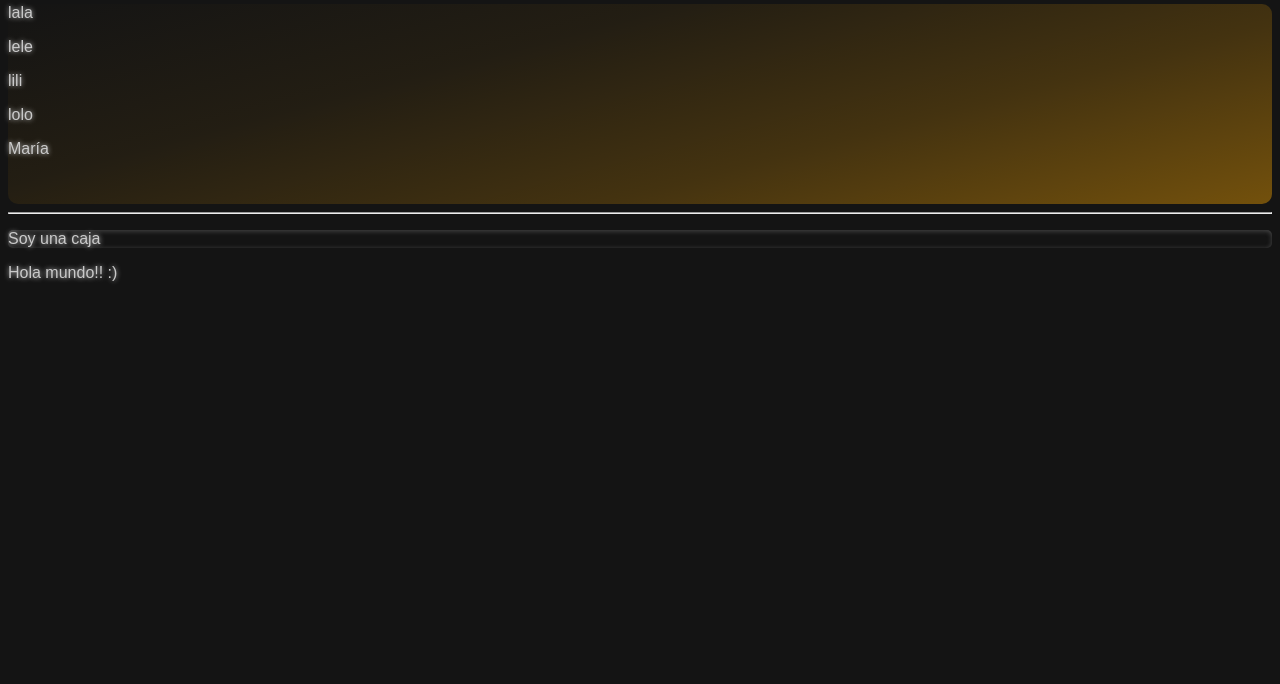
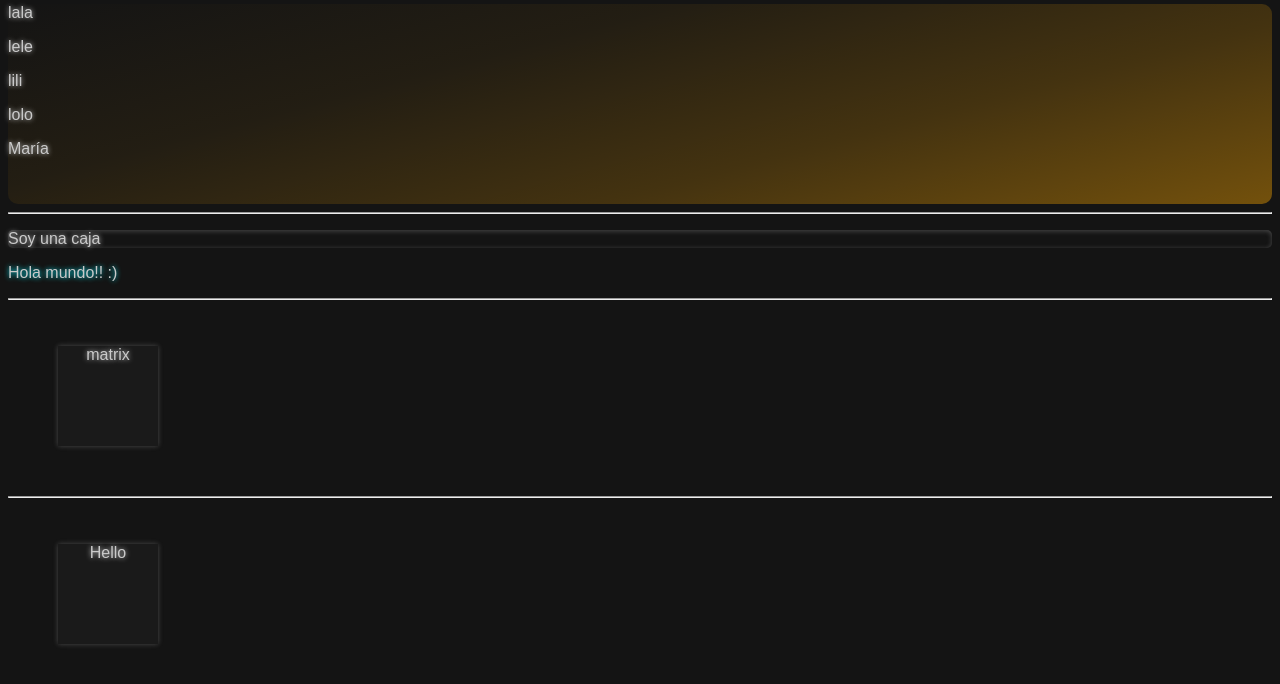
Before and after one commit to AlexGrim12/Udemy-NicolasSchurmann, a plain HTML site: page 11-CSS-Avanzado/index.html in a window 1280 px wide. Shown: the part 538-1222 px from the top of the page. Before the commit the page ends 836 px from the top, so only its background shows below. Drawn offline with Linux system fonts and the light colour scheme.

Commit message:
11.0-Terminado

```diff
--- a/11-CSS-Avanzado/index.html
+++ b/11-CSS-Avanzado/index.html
@@ -31,6 +31,15 @@
         <p>Soy una caja</p>
     </div>
     <p class="text">Hola mundo!! :)</p>
+    <hr>
+    <div class="box2">
+        <p>matrix</p>
+    </div>
+    <hr>
+    <div class="box3">
+        <p>Hello</p>
+    </div>
+
 </body>
 
 </html>
--- a/11-CSS-Avanzado/style.css
+++ b/11-CSS-Avanzado/style.css
@@ -6,6 +6,7 @@ body {
 }
 
 .fondo {
+    color: #141414;
     height: 500px;
     background: #ffffff07 url(https://placekitten.com/600/750) no-repeat center center fixed;
     background-size: cover;
@@ -23,4 +24,49 @@ body {
     border-radius: 5px;
 }
 
-.text {}
+.text {
+    text-shadow: #00eeff 0px 0px 5px;
+}
+
+.box2 {
+    text-align: center;
+    position: relative;
+    left: 50px;
+    top: 30px;
+    width: 100px;
+    height: 100px;
+    background-color: #ffffff07;
+    box-shadow: #cacaca4d 0px 0px 5px;
+    margin-bottom: 80px;
+}
+
+.box2:hover {
+    box-shadow: #cacaca4d 0px 0px 10px;
+    transform: scale(1.1);
+    transform: rotatex(50deg);
+    cursor: pointer;
+}
+
+.box3 {
+    text-align: center;
+    position: relative;
+    left: 50px;
+    top: 30px;
+    width: 100px;
+    height: 100px;
+    background-color: #ffffff07;
+    box-shadow: #cacaca4d 0px 0px 5px;
+    margin-bottom: 80px;
+    transition: 0.3s;
+    transition-delay: .1s;
+}
+
+.box3:hover {
+    box-shadow: #cacaca4d 0px 0px 10px;
+    cursor: pointer;
+    width: 150px;
+    scale: 1.1;
+    background-color: #cacaca;
+    color: #141414;
+    text-shadow: #141414 0px 0px 5px;
+}
```
